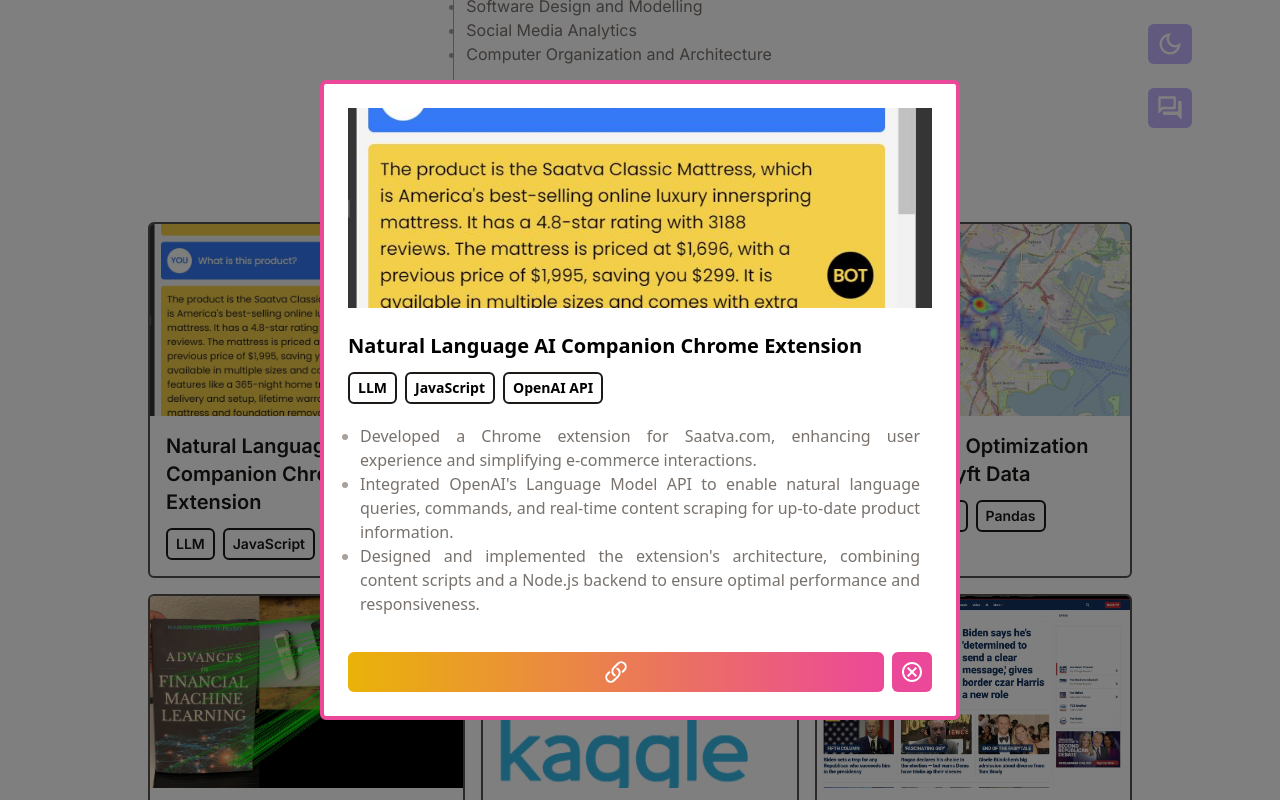
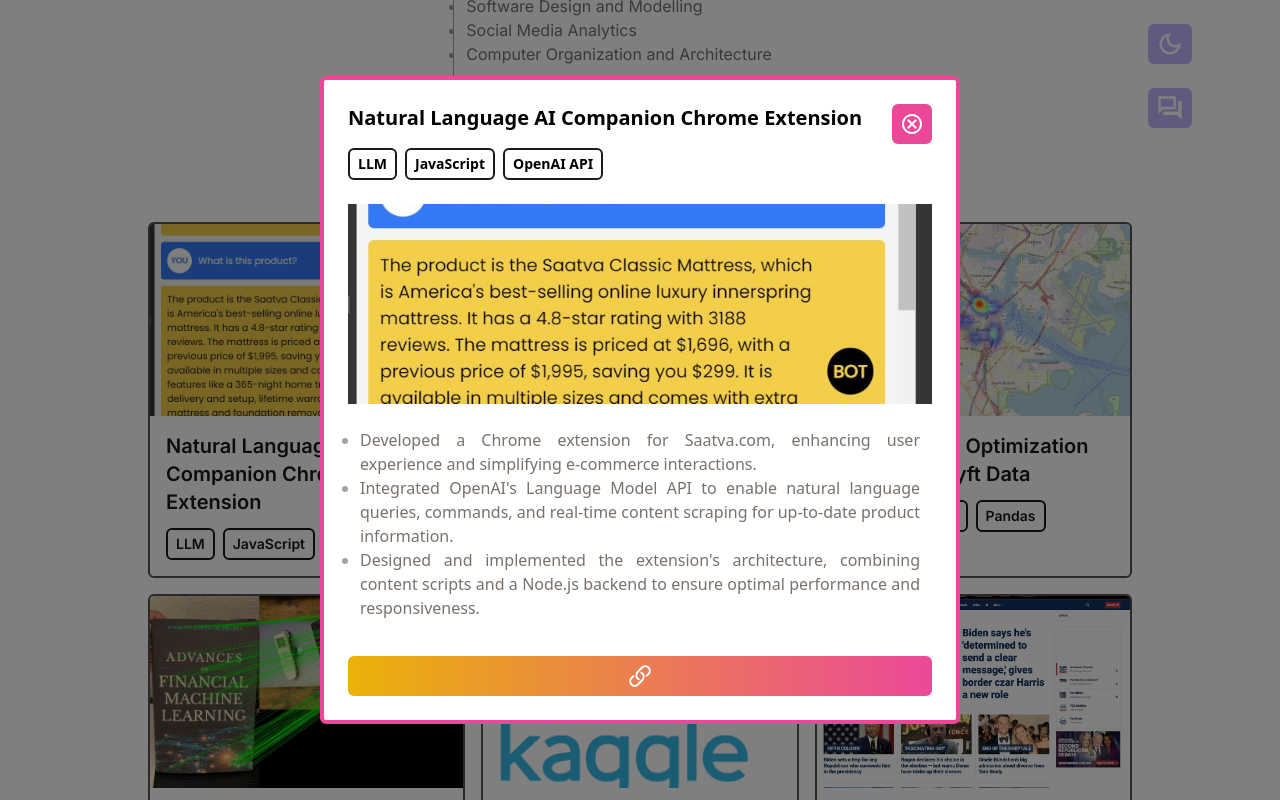
Before and after one commit to abhawsar10/AB-Portfolio, a React (Vite) app: page / in a window 1280 px wide. Both pictures are taken after a click on the element 306 px from the left and 3742 px from the top of the page. Shown: the part 3342-4142 px from the top of the page. Built offline with nearby package versions, Linux system fonts and the light colour scheme.

Commit message:
Update Modal Styling

```diff
--- a/src/components/PortfolioItemModal.jsx
+++ b/src/components/PortfolioItemModal.jsx
@@ -76,15 +76,18 @@
                     w-10/12 md:w-3/4 lg:w-1/2
                     outline-none">
 
-                        <div className="flex">
-                            <img
-                                src ={img_Url}
-                                alt="portfolio_item_image"
-                                className="w-full h-56 object-cover px-6 pt-6"
-                            />
+                        <div className="pt-6 px-6 flex">
+                            <div>
+                                <h3 className="text-lg md:text-xl dark:text-white mb-2 md:mb-3 font-semibold">{title}</h3>
+                            </div>
+                            <div className="flex ml-auto justify-center items-center py-2 mb-0  rounded-md cursor-pointer h-10 w-10
+                                text-white dark:text-black
+                                bg-pink-500 dark:bg-yellow-500"
+                                onClick={handleClose}>
+                                    <CancelOutlinedIcon/>
+                            </div>
                         </div>
-                        <div className="w-full p-6">
-                            <h3 className="text-lg md:text-xl dark:text-white mb-2 md:mb-3 font-semibold">{title}</h3>
+                        <div className="pt-1 px-6">
                             <p className="flex flex-wrap gap-2 dark:text-white flex-row items-center justify-start text-xs md:text-sm">
                                 {stack.map((item, index) => (
                                     <span key={index} className="inline-block px-2 py-1 font-semibold border-2 border-stone-900 dark:border-white rounded-md">
@@ -92,9 +95,15 @@
                                     </span>
                                 ))}
                             </p>
-
-                            <div className="my-2 text-base font-normal text-stone-500 dark:text-stone-400">
-                                <ul className="list-disc mx-3 my-5 marker:text-stone-400 dark:marker:text-stone-600 text-justify">
+                        </div>
+                        <img
+                            src ={img_Url}
+                            alt="portfolio_item_image"
+                            className="w-full h-56 object-cover px-6 pt-6"
+                        />
+                        <div className="w-full p-6">
+                            <div className=" text-base font-normal text-stone-500 dark:text-stone-400">
+                                <ul className="list-disc mx-3 mb-5 marker:text-stone-400 dark:marker:text-stone-600 text-justify">
                                     {details.map((bullet, index) => (
                                         <li key={index}>{bullet}<br/></li>
                                     ))}
@@ -102,19 +111,13 @@
                             </div>
                             <div className="flex">
                                 <a href={link} target="_blank" className="flex-auto">
-                                    <div className="flex justify-center items-center px-1 py-2 mt-4 mr-2 mb-0 rounded-md font-bold text-white
+                                    <div className="flex justify-center items-center px-1 py-2 mt-4  mb-0 rounded-md font-bold text-white
                                         bg-gradient-to-r from-yellow-500 to-pink-500
                                         transition-all duration-300 h-10
                                     ">
                                             {link_icon}
                                     </div>
                                 </a>
-                                <div className="flex justify-center items-center px-1 py-2 mt-4 mb-0  rounded-md cursor-pointer h-10 w-10
-                                    text-white dark:text-black
-                                    bg-pink-500 dark:bg-yellow-500"
-                                    onClick={handleClose}>
-                                        <CancelOutlinedIcon/>
-                                </div>
                             </div>
                         </div>
 
@@ -128,15 +131,4 @@
 }
 
 
-const style = {
-    position: 'absolute',
-    top: '50%',
-    left: '50%',
-    transform: 'translate(-50%, -50%)',
-    width: 400,
-    bgcolor: 'background.paper',
-    p: 4,
-  };
-
-
 export default PortfolioItemModal;
```
